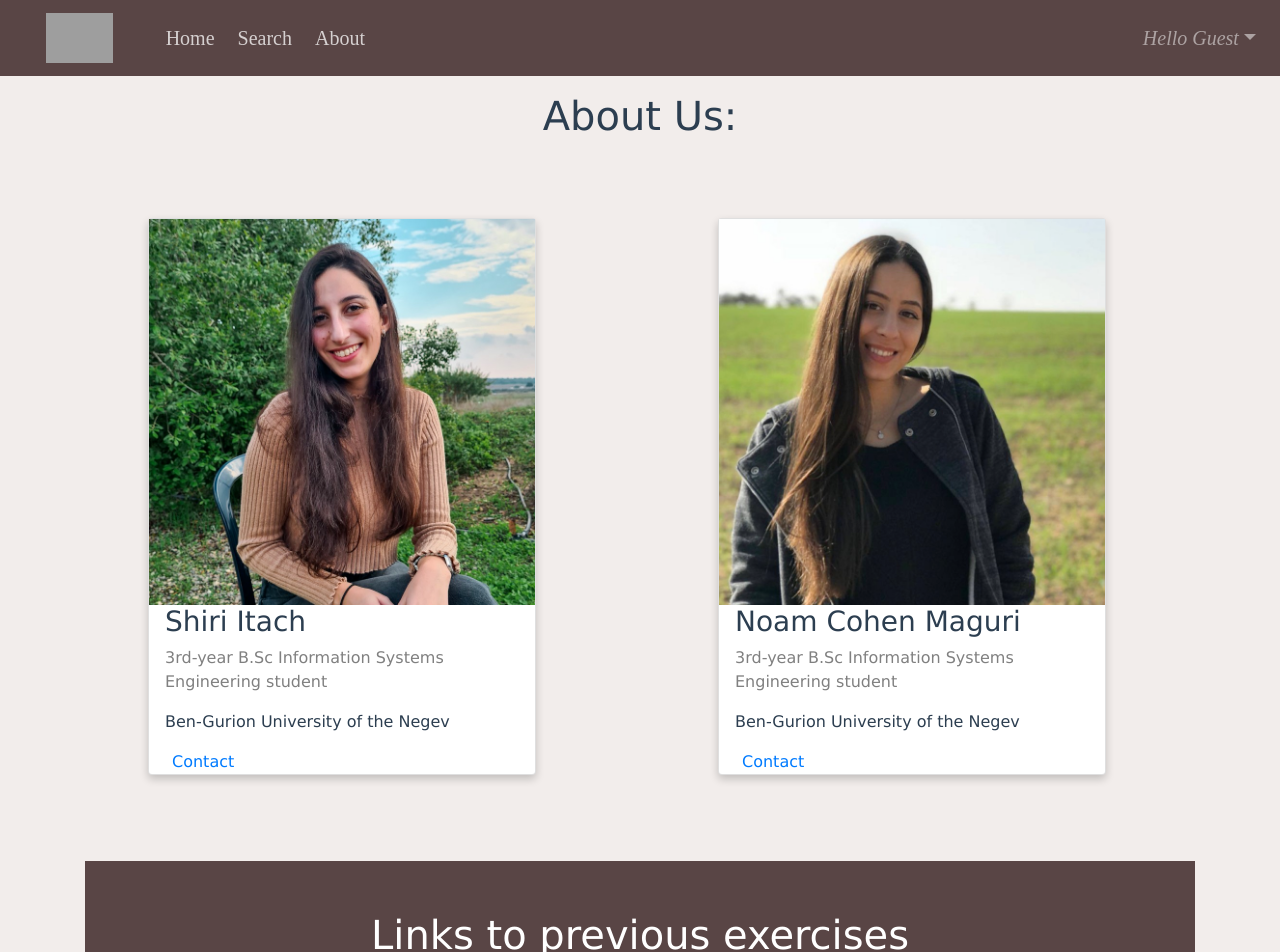
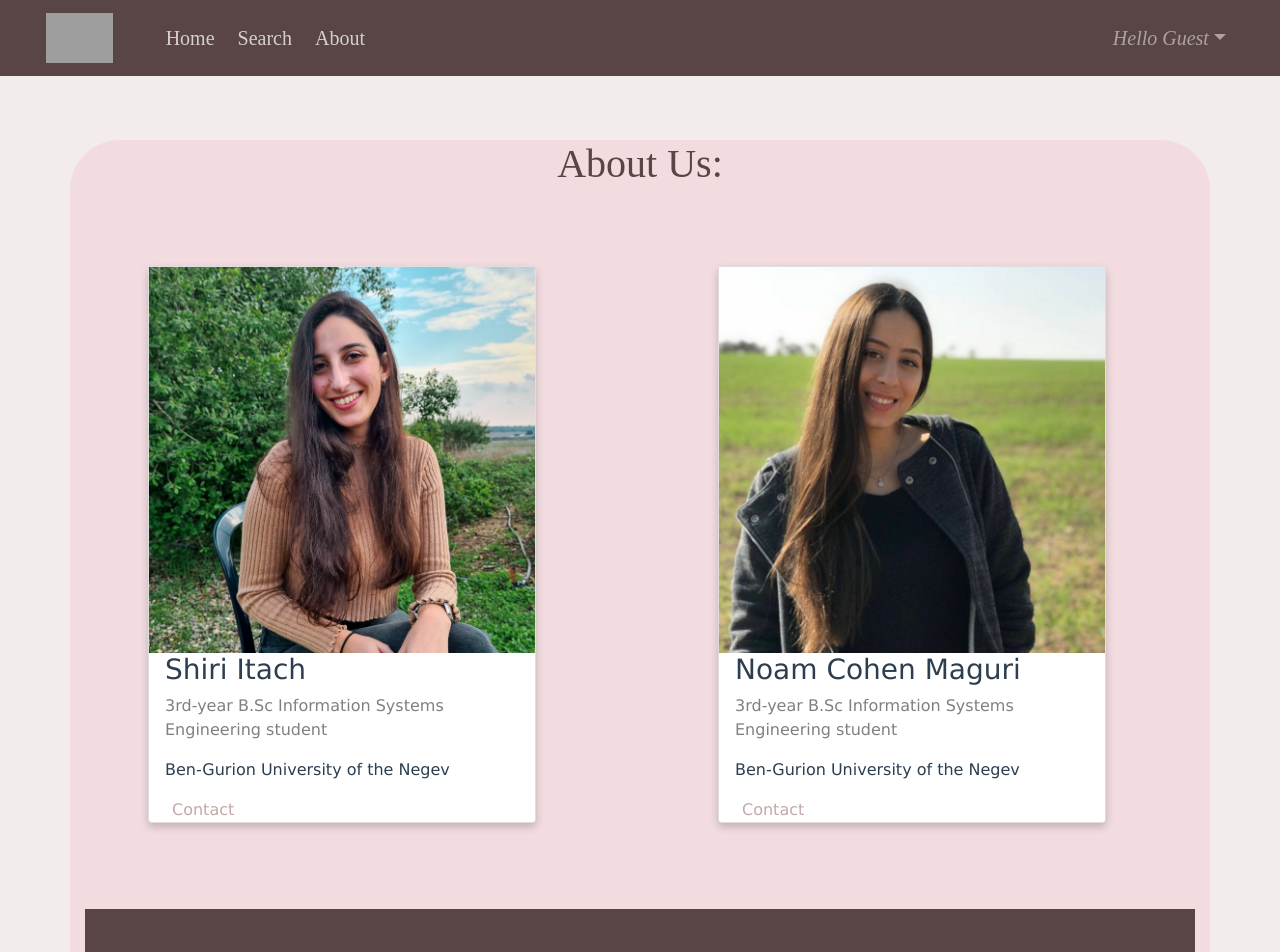
Before and after one commit to Web-Development-Environments-2023/assignment3-3-noam-shiri, a Vue app: page /#/about in a window 1280 px wide. Shown: the top 952 px of the page. Built offline with nearby package versions, Linux system fonts and the light colour scheme; grey boxes are pictures that could not be loaded.

Commit message:
last designs

```diff
--- a/src/pages/About.vue
+++ b/src/pages/About.vue
@@ -1,7 +1,7 @@
 <template>
-  <div class="container">
+  <div class="container about-div">
     <p></p>
-      <h1 class="center">About Us:</h1>
+      <h1 class="center our-info">About Us:</h1>
       <div class="row">
         <div class="column">
           <div class="card">
@@ -29,14 +29,14 @@
       </div>
 
     <div class="extra">
-      <h1 class="center">Links to previous exercises</h1>
+      <h1 class="center more-info">Links to previous exercises</h1>
       <li>Exercise 2:<a href="https://github.com/Web-Development-Environments-2022/assignment2-207777525_318267895">Click here</a></li>
       <li>Exercise 3.1:<a href="https://github.com/Noamcm/Recipe_Website">Click here</a></li>
       <li>Exercise 3.2:<a href="https://github.com/Web-Development-Environments-2022/assignment3_2-207777525_318267895">Click here</a></li>
       <li>Exercise 3.3:<a href="https://github.com/Web-Development-Environments-2022/assignment3-3-318267895_207777525">Click here</a></li>
     </div>
     <p></p>
-    <div class="extra">
+    <div class="extra more-info">
       <h1 class="center">Templates that we Used:</h1>
       <li>About us cards:<a href="https://www.w3schools.com/howto/howto_css_about_page.asp">Link</a></li>
       <li>Icons:<a href="https://www.flaticon.com/">flaticon</a> and<a href="https://www.canva.com/">canva</a></li>
@@ -70,6 +70,7 @@ body {
 html {
   box-sizing: border-box;
 }
+
 a {
   margin-left: 7px;
 }
@@ -112,4 +113,34 @@ a {
   }
 }
 
+.about-div{
+    background-color: #f2dce0;
+	  // text-align: center;
+    margin-top:5%;
+	  border-radius: 50px;
+}
+
+h1{
+  font-size: 40px;
+  font-family: cursive;
+  text-align: center;
+}
+
+.our-info{
+  color: #594545;
+}
+
+.more-info{
+  color: #f2dce0;
+  margin-bottom: 10px;
+}
+
+a{
+  color: #c4a8a8;
+  margin-right:30px;
+}
+a:hover{
+  color: #eeeeee;
+}
+
 </style>
--- a/src/pages/AddedRecipes.vue
+++ b/src/pages/AddedRecipes.vue
@@ -18,12 +18,10 @@ export default {
 }
 </script>
 
-<style>
+<style scoped>
 #div-added{
     background-color: #f2dce0;
-	  padding: 30px;
 	  text-align: center;
-	  margin: 6px;
     margin-top:5%;
 	  border-radius: 50px;
 }
--- a/src/pages/FamilyRecipes.vue
+++ b/src/pages/FamilyRecipes.vue
@@ -21,3 +21,20 @@ export default {
   }
 };
 </script>
+
+<style scoped>
+.container{
+    background-color: #f2dce0;
+	  text-align: center;
+    margin-top:5%;
+	  border-radius: 50px;
+}
+
+.btn-secondary{
+  background-color: #594545;
+  margin-top:2%;
+}
+.btn-secondary:hover{
+  background-color: #8c6565;
+}
+</style>
--- a/src/pages/FavoriteRecipes.vue
+++ b/src/pages/FavoriteRecipes.vue
@@ -21,3 +21,20 @@ export default {
   }
 };
 </script>
+
+<style scoped>
+.container{
+    background-color: #f2dce0;
+	  text-align: center;
+    margin-top:5%;
+	  border-radius: 50px;
+}
+
+.btn-secondary{
+  background-color: #594545;
+  margin-top:2%;
+}
+.btn-secondary:hover{
+  background-color: #8c6565;
+}
+</style>
```
